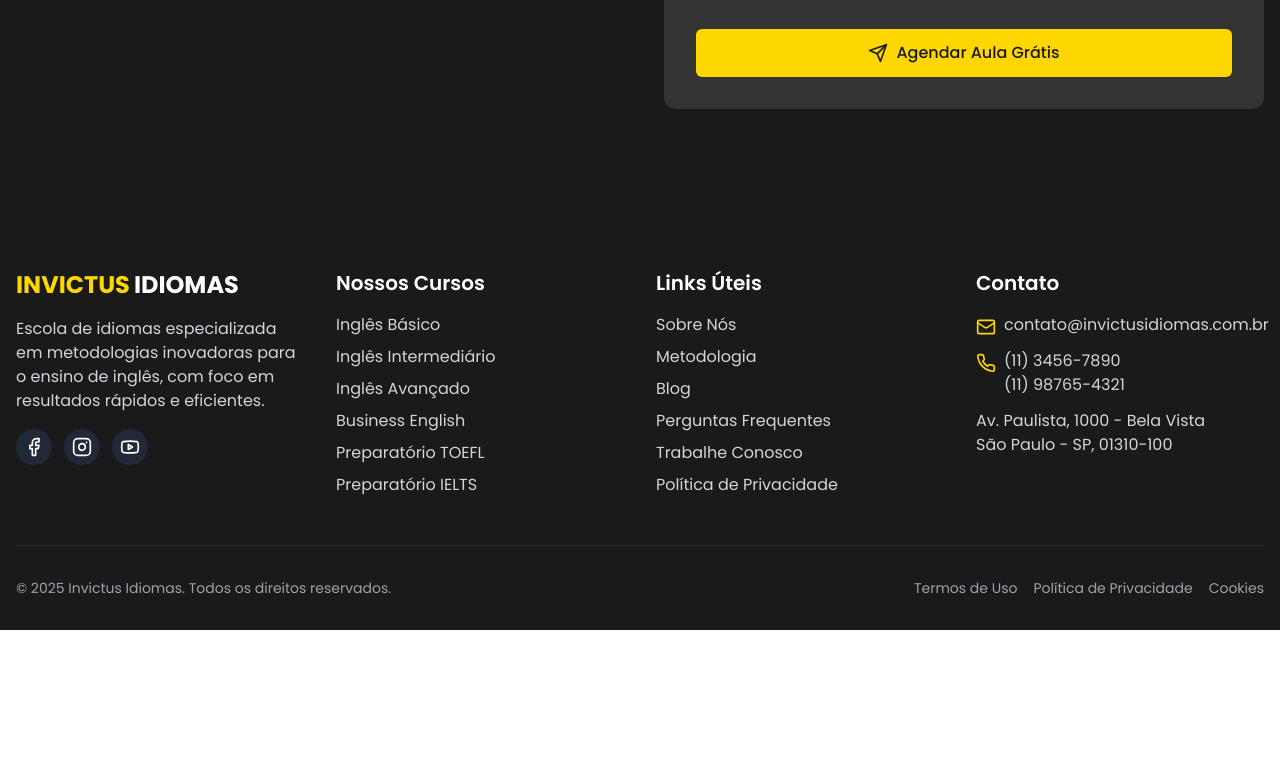
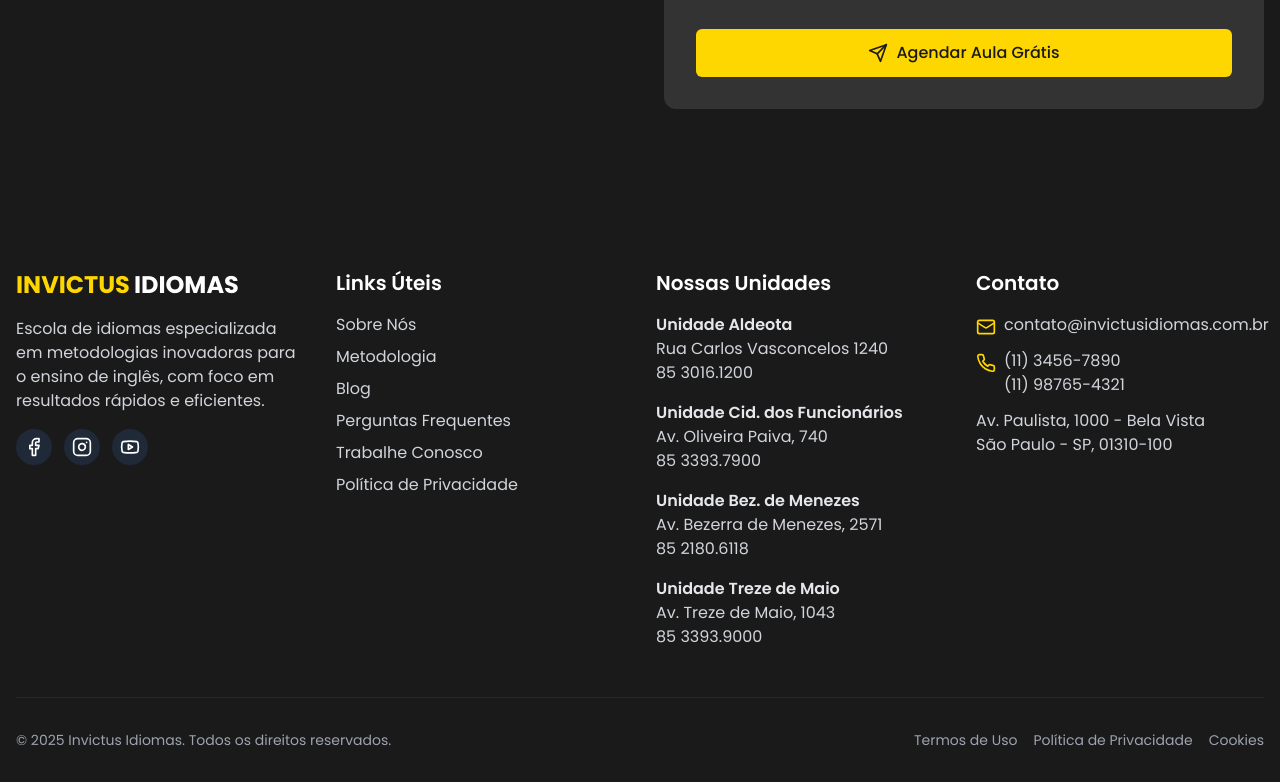
Before and after one commit to sarasmorais/invictus, a React (Vite) app: page / in a window 1280 px wide. Shown: the part 4286-5068 px from the top of the page. Before the commit the page ends 4916 px from the top, so only its background shows below. Built offline with nearby package versions, Linux system fonts and the light colour scheme.

Commit message:
add unidades

```diff
--- a/src/components/Footer.tsx
+++ b/src/components/Footer.tsx
@@ -1,5 +1,5 @@
 import React from 'react';
-import { Facebook, Instagram, Twitter, Youtube, Mail, Phone } from 'lucide-react';
+import { Facebook, Instagram, Twitter, Youtube, Mail, Phone } from 'lucide-react'; // Assuming Twitter might be used later, keeping it.
 
 const Footer: React.FC = () => {
   const currentYear = new Date().getFullYear();
@@ -20,44 +20,19 @@ const Footer: React.FC = () => {
               de inglês, com foco em resultados rápidos e eficientes.
             </p>
             <div className="flex space-x-3">
-              <a href="https://web.facebook.com/InvictusIdiomas/" className="bg-gray-800 p-2 rounded-full hover:bg-invictus-yellow hover:text-invictus-black transition-colors">
+              <a href="https://web.facebook.com/InvictusIdiomas/" target="_blank" rel="noopener noreferrer" className="bg-gray-800 p-2 rounded-full hover:bg-invictus-yellow hover:text-invictus-black transition-colors">
                 <Facebook size={20} />
               </a>
-              <a href="https://www.instagram.com/invictusidiomasoficial/#" className="bg-gray-800 p-2 rounded-full hover:bg-invictus-yellow hover:text-invictus-black transition-colors">
+              <a href="https://www.instagram.com/invictusidiomasoficial/#" target="_blank" rel="noopener noreferrer" className="bg-gray-800 p-2 rounded-full hover:bg-invictus-yellow hover:text-invictus-black transition-colors">
                 <Instagram size={20} />
               </a>
-              <a href="https://www.youtube.com/@InvictusIdiomas" className="bg-gray-800 p-2 rounded-full hover:bg-invictus-yellow hover:text-invictus-black transition-colors">
+              <a href="https://www.youtube.com/@InvictusIdiomas" target="_blank" rel="noopener noreferrer" className="bg-gray-800 p-2 rounded-full hover:bg-invictus-yellow hover:text-invictus-black transition-colors">
                 <Youtube size={20} />
               </a>
             </div>
           </div>
 
-          {/* Column 2 - Cursos */}
-          <div>
-            <h3 className="text-xl font-semibold mb-4">Nossos Cursos</h3>
-            <ul className="space-y-2">
-              <li>
-                <a href="#" className="text-gray-300 hover:text-invictus-yellow transition-colors">Inglês Básico</a>
-              </li>
-              <li>
-                <a href="#" className="text-gray-300 hover:text-invictus-yellow transition-colors">Inglês Intermediário</a>
-              </li>
-              <li>
-                <a href="#" className="text-gray-300 hover:text-invictus-yellow transition-colors">Inglês Avançado</a>
-              </li>
-              <li>
-                <a href="#" className="text-gray-300 hover:text-invictus-yellow transition-colors">Business English</a>
-              </li>
-              <li>
-                <a href="#" className="text-gray-300 hover:text-invictus-yellow transition-colors">Preparatório TOEFL</a>
-              </li>
-              <li>
-                <a href="#" className="text-gray-300 hover:text-invictus-yellow transition-colors">Preparatório IELTS</a>
-              </li>
-            </ul>
-          </div>
-
-          {/* Column 3 - Links Úteis */}
+          {/* Column 2 - Links Úteis (Previously Column 3) */}
           <div>
             <h3 className="text-xl font-semibold mb-4">Links Úteis</h3>
             <ul className="space-y-2">
@@ -82,7 +57,34 @@ const Footer: React.FC = () => {
             </ul>
           </div>
 
-          {/* Column 4 - Contato */}
+          {/* Column 3 - Nossas Unidades (New Column) */}
+          <div>
+            <h3 className="text-xl font-semibold mb-4">Nossas Unidades</h3>
+            <div className="space-y-4">
+              <div>
+                <p className="font-semibold text-gray-200">Unidade Aldeota</p>
+                <p className="text-gray-300">Rua Carlos Vasconcelos 1240</p>
+                <p className="text-gray-300">85 3016.1200</p>
+              </div>
+              <div>
+                <p className="font-semibold text-gray-200">Unidade Cid. dos Funcionários</p>
+                <p className="text-gray-300">Av. Oliveira Paiva, 740</p>
+                <p className="text-gray-300">85 3393.7900</p>
+              </div>
+              <div>
+                <p className="font-semibold text-gray-200">Unidade Bez. de Menezes</p>
+                <p className="text-gray-300">Av. Bezerra de Menezes, 2571</p>
+                <p className="text-gray-300">85 2180.6118</p>
+              </div>
+              <div>
+                <p className="font-semibold text-gray-200">Unidade Treze de Maio</p>
+                <p className="text-gray-300">Av. Treze de Maio, 1043</p>
+                <p className="text-gray-300">85 3393.9000</p>
+              </div>
+            </div>
+          </div>
+
+          {/* Column 4 - Contato (Previously Column 4) */}
           <div>
             <h3 className="text-xl font-semibold mb-4">Contato</h3>
             <ul className="space-y-3">
@@ -92,11 +94,11 @@ const Footer: React.FC = () => {
               </li>
               <li className="flex items-start">
                 <Phone size={20} className="text-invictus-yellow mr-2 mt-1 flex-shrink-0" />
-                <span className="text-gray-300">(11) 3456-7890<br />(11) 98765-4321</span>
+                <span className="text-gray-300">(11) 3456-7890<br />(11) 98765-4321</span> {/* Mantido o contato original */}
               </li>
               <li>
                 <p className="text-gray-300">
-                  Av. Paulista, 1000 - Bela Vista<br />
+                  Av. Paulista, 1000 - Bela Vista<br /> {/* Mantido o endereço original */}
                   São Paulo - SP, 01310-100
                 </p>
               </li>
@@ -108,7 +110,7 @@ const Footer: React.FC = () => {
         <div className="border-t border-gray-800 pt-8">
           <div className="flex flex-col md:flex-row justify-between items-center">
             <p className="text-gray-400 text-sm mb-4 md:mb-0">
-              &copy; {currentYear} Invictus Idiomas. Todos os direitos reservados.
+              © {currentYear} Invictus Idiomas. Todos os direitos reservados.
             </p>
             <div className="flex space-x-4">
               <a href="#" className="text-gray-400 text-sm hover:text-invictus-yellow transition-colors">
```
